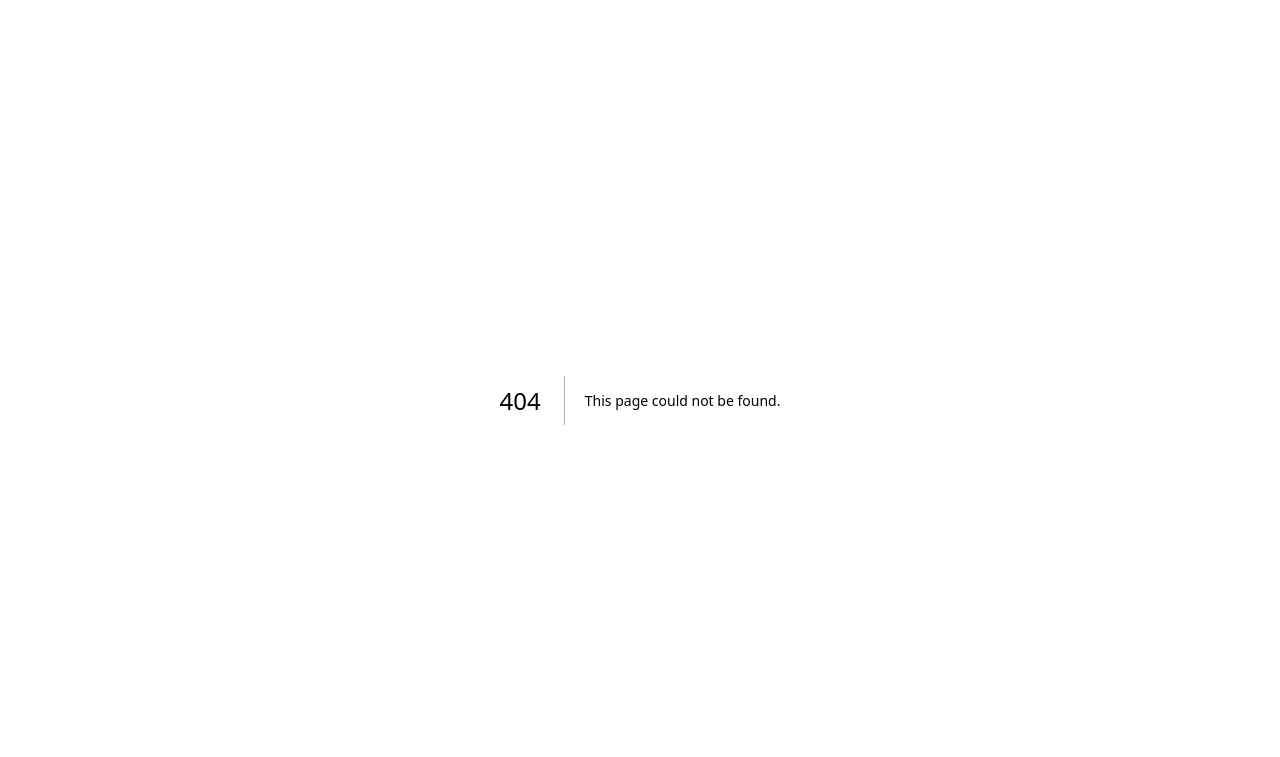
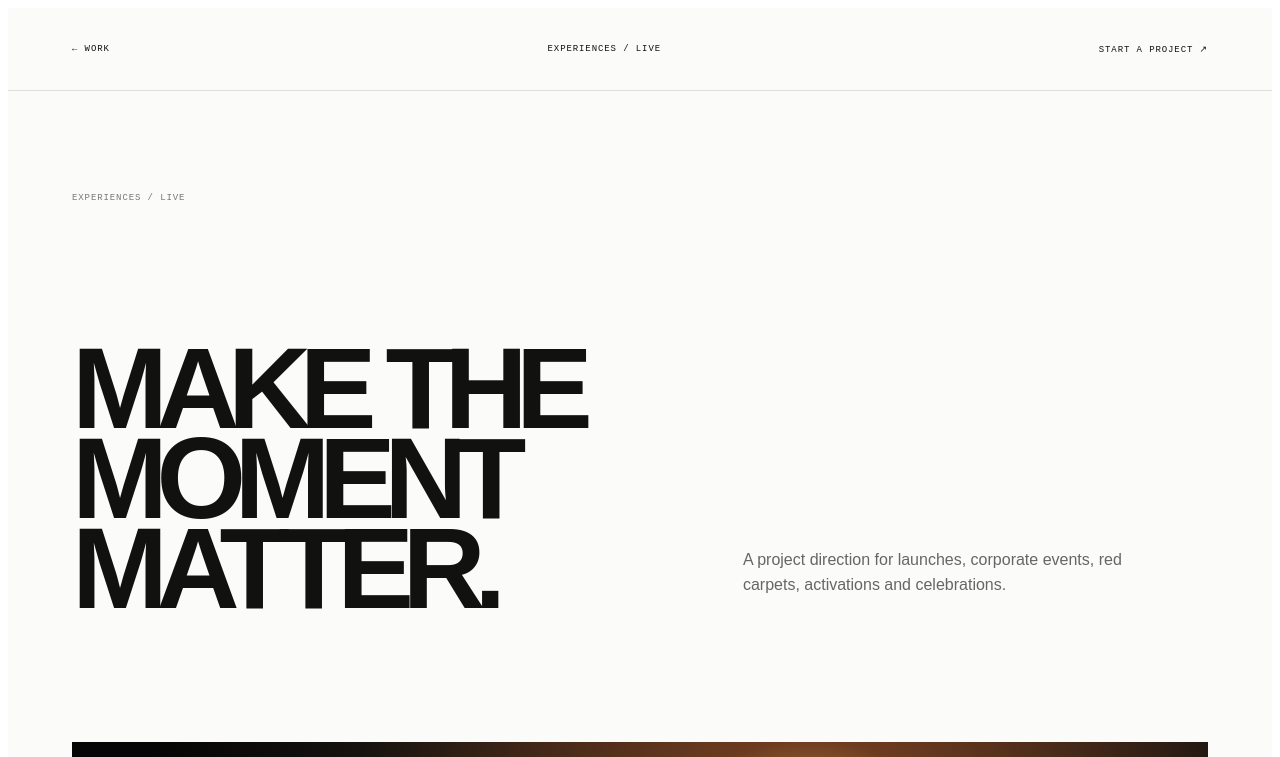
Before and after one commit to SRILUG/digitale-media-ai, a Next.js app: page /work/live-experiences in a window 1280 px wide. Before the commit this address had no page. Shown: the top 757 px of the page. Built offline with nearby package versions, Linux system fonts and the light colour scheme.

Commit message:
Build DIGITALE work system

```diff
--- /dev/null
+++ b/app/work/live-experiences/page.tsx
@@ -0,0 +1,3 @@
+import Link from "next/link"; import styles from "../project.module.css";
+const steps=["DISCOVER","DEFINE","CREATE","AMPLIFY"];
+export default function Project(){return <main className={styles.page}><header><Link href="/work">← WORK</Link><span>EXPERIENCES / LIVE</span><Link href="/start">START A PROJECT ↗</Link></header><section className={styles.hero}><small>EXPERIENCES / LIVE</small><h1>MAKE THE MOMENT MATTER.</h1><p>A project direction for launches, corporate events, red carpets, activations and celebrations.</p><div className={styles.visual}><b>LIVE</b></div></section><section className={styles.story}><span>HOW WE WORK</span><div>{steps.map((s,i)=><article key={s}><small>0{i+1}</small><h2>{s}</h2><p>The project takes the shape required by the problem. Strategy, making and learning stay connected.</p></article>)}</div></section><section className={styles.close}><h2>READY TO MAKE<br/><em>SOMETHING MATTER?</em></h2><Link href="/start">START A PROJECT ↗</Link></section></main>}
```
